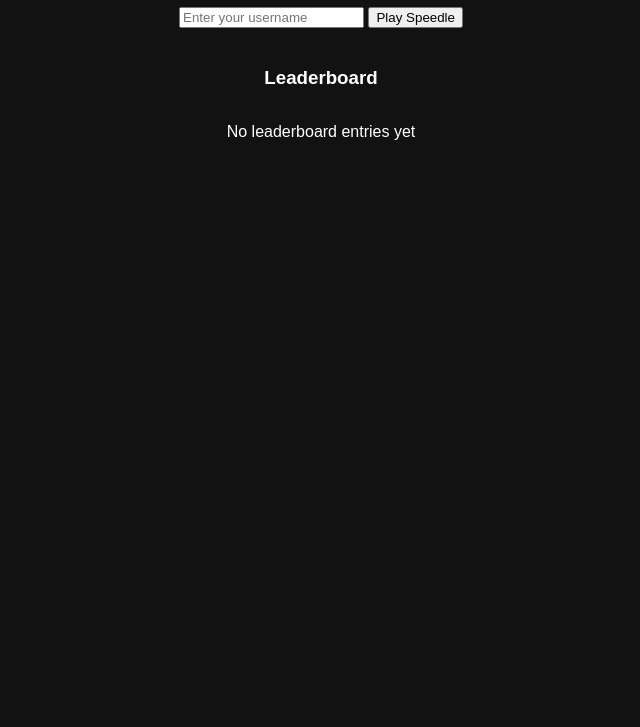
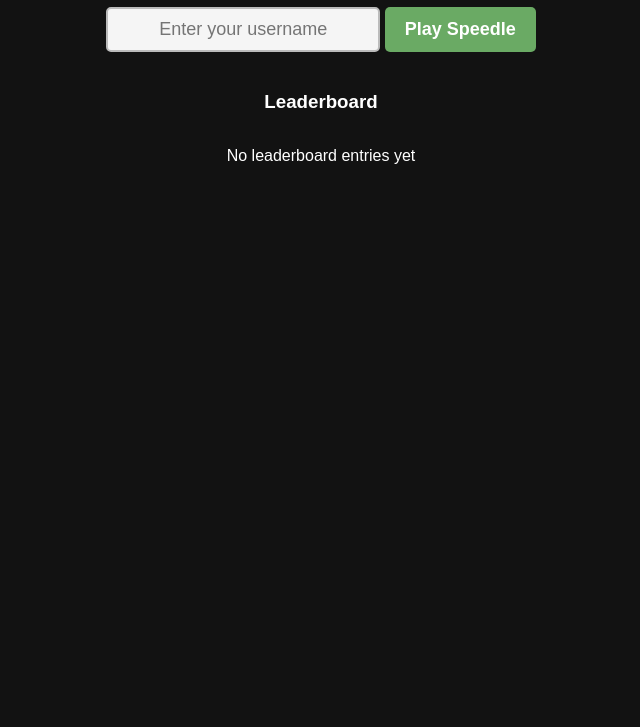
Before and after one commit to bhowe90/Speedle, a plain HTML site: page index.html in a window 1280 px wide. Shown: the part 73-800 px from the top of the page, without its empty margins (319-959 px from the left). Drawn offline with Linux system fonts and the light colour scheme.

Commit message:
Update style.css

```diff
--- a/style.css
+++ b/style.css
@@ -53,3 +53,36 @@ body {
 #leaderboard-table tr:nth-child(1) td:first-child { color: gold; }
 #leaderboard-table tr:nth-child(2) td:first-child { color: silver; }
 #leaderboard-table tr:nth-child(3) td:first-child { color: #cd7f32; }
+
+/* Wordle-style buttons */
+button {
+    background-color: #6aaa64;
+    border: none;
+    color: white;
+    padding: 12px 20px;
+    font-size: 18px;
+    font-weight: bold;
+    border-radius: 5px;
+    cursor: pointer;
+    transition: background 0.2s ease-in-out;
+}
+
+button:hover {
+    background-color: #538d4e;
+}
+
+/* Input text boxes */
+input[type="text"] {
+    padding: 10px;
+    font-size: 18px;
+    border: 2px solid #bbb;
+    border-radius: 5px;
+    width: 250px;
+    text-align: center;
+    background-color: #f5f5f5;
+}
+
+input[type="text"]:focus {
+    border-color: #6aaa64;
+    outline: none;
+}
```
